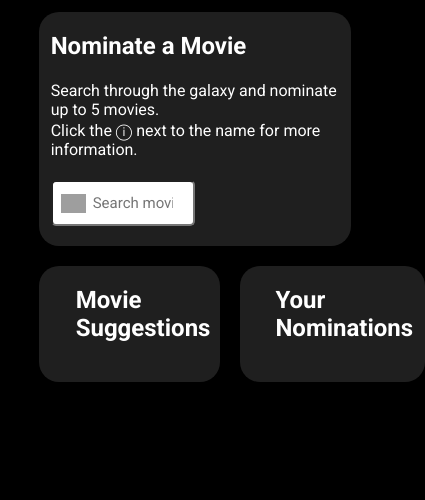
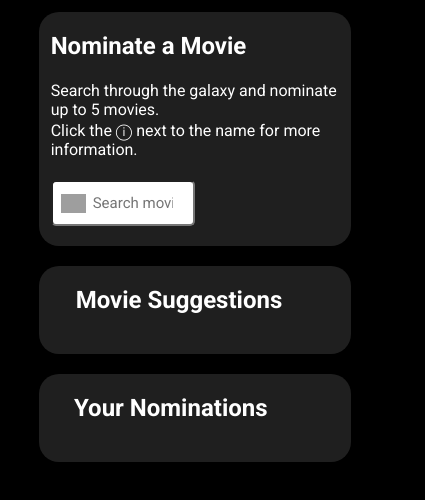
Before and after one commit to willypark22/willypark22.github.io, a plain HTML site: page index.html in a window 390 px wide. Shown: the part 92-592 px from the top of the page, 425 px wide, since content can reach past the window. Drawn offline with nearby package versions, Linux system fonts and the light colour scheme; grey boxes are pictures that could not be loaded.

Commit message:
made improvements to mobile

```diff
--- a/index.css
+++ b/index.css
@@ -331,3 +331,40 @@ ul li:hover {
   flex: 20%;
   padding: 5px;
 }
+
+@media screen and (max-width: 767px) {
+  .movie-description-content {
+    width: 90%;
+  }
+
+  .movie-result-row {
+    flex-direction: column;
+  }
+
+  .movie-result-column-50 {
+    flex: 50%;
+    padding: 0 10px;
+    margin-left: 10%;
+    padding-left: 3%;
+    padding-bottom: 20px;
+    background-color: rgba(31, 31, 31, 1);
+    border-radius: 20px;
+    margin-right: 10%;
+    margin-bottom: 20px;
+  }
+
+  .movie-result-column-50-1 {
+    flex: 50%;
+    padding: 0 10px;
+    margin-right: 10%;
+    padding-right: 3%;
+    padding-bottom: 20px;
+    background-color: rgba(31, 31, 31, 1);
+    border-radius: 20px;
+    margin-left: 10%;
+  }
+
+  .banner-body-row {
+    flex-direction: column;
+  }
+}
--- a/index.html
+++ b/index.html
@@ -131,11 +131,15 @@
       if(counter != 5) {
         counter++;
         nomCounter++;
+        console.log(posterMovie);
+        if(posterMovie === "N/A" || posterMovie === "undefined") {
+          posterArrays[counter] = "images/Untitled-1.png";
+        }
+        else {
           posterArrays[counter] = posterMovie;
-          // console.log(posterArrays[counter]);
+        }
 
         if(counter == 5) {
-          // console.log(posterArrays);
           nominationBanner.style.display = "block";
           document.getElementById("banner-image-1").src = posterArrays[1];
           document.getElementById("banner-image-2").src = posterArrays[2];
@@ -167,7 +171,12 @@
 
     function myFunction(poster, header, title, year, imdbID, type) {
       showMovie.style.display = "block";
-      document.getElementById("movie-image").src = poster;
+      if(poster === "N/A" || poster === "undefined") {
+        document.getElementById("movie-image").src = "images/Untitled-1.png";
+      }
+      else {
+        document.getElementById("movie-image").src = poster;
+      }
       document.getElementById("movie-header").innerHTML = title;
       document.getElementById("movie-title").innerHTML = "Title: " + title;
       document.getElementById("movie-year").innerHTML = "Year: " + year;
```
Also changed, not shown: images/Untitled-1.png (added), 1 other file.
